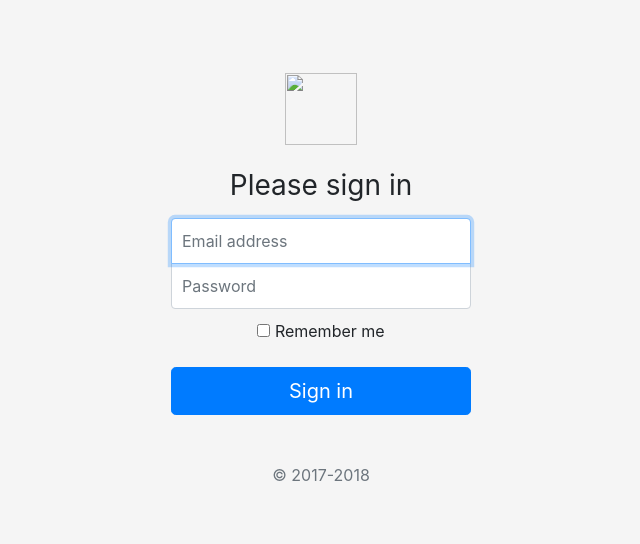
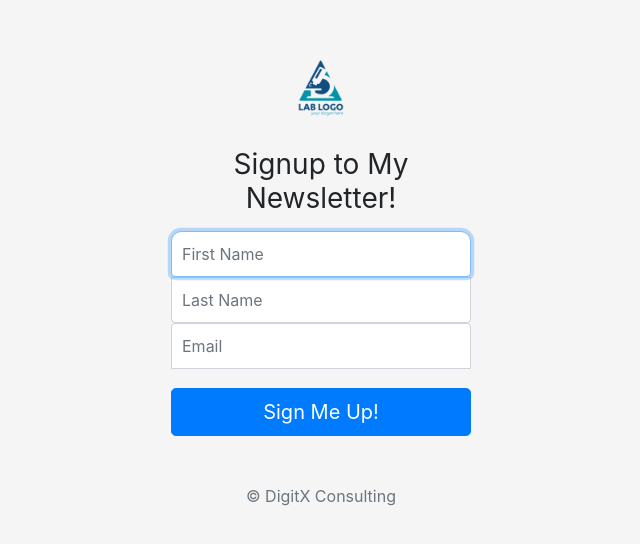
Before and after one commit to omarsalem422/Newsletter-Signup, a website: page signup.html in a window 1280 px wide. Shown: the part 112-656 px from the top of the page, without its empty margins (319-959 px from the left). Drawn offline with nearby package versions, Linux system fonts and the light colour scheme.

Commit message:
Final version of NewsLetter-SignUp

```diff
--- a/styles.css
+++ b/public/css/styles.css
@@ -42,3 +42,27 @@ body {
   border-top-left-radius: 0;
   border-top-right-radius: 0;
 }
+
+.top {
+  margin-bottom: 0px;
+  border-top-left-radius: 10px;
+  border-top-right-radius: 10px;
+}
+.middle {
+  margin-bottom: 0px;
+  border-top-left-radius: 0;
+  border-top-right-radius: 0;
+}
+.bottom {
+  margin-bottom: 20px;
+
+  border-bottom-left-radius: 50px;
+}
+.btn-block {
+  margin-top: 20px;
+  margin-bottom: 0px;
+}
+.copyright{
+  margin-top: -10px;
+  margin-bottom: 0px;
+}
--- a/signup.html
+++ b/signup.html
@@ -8,7 +8,7 @@
     <meta name="author" content="">
     <link rel="icon" href="../../../../favicon.ico">
 
-    <title>Signin Template for Bootstrap</title>
+    <title>Newsletter Signup</title>
 
     <link rel="canonical" href="https://getbootstrap.com/docs/4.1/examples/sign-in/">
 
@@ -18,24 +18,22 @@
 <script src="https://stackpath.bootstrapcdn.com/bootstrap/4.1.3/js/bootstrap.min.js" integrity="sha384-ChfqqxuZUCnJSK3+MXmPNIyE6ZbWh2IMqE241rYiqJxyMiZ6OW/JmZQ5stwEULTy" crossorigin="anonymous"></script>
 
     <!-- Custom styles for this template -->
-    <link href="styles.css" rel="stylesheet">
+    <link href="css/styles.css" rel="stylesheet">
   </head>
 
   <body class="text-center">
-    <form class="form-signin">
-      <img class="mb-4" src="../../assets/brand/bootstrap-solid.svg" alt="" width="72" height="72">
-      <h1 class="h3 mb-3 font-weight-normal">Please sign in</h1>
-      <label for="inputEmail" class="sr-only">Email address</label>
-      <input type="email" id="inputEmail" class="form-control" placeholder="Email address" required autofocus>
-      <label for="inputPassword" class="sr-only">Password</label>
-      <input type="password" id="inputPassword" class="form-control" placeholder="Password" required>
-      <div class="checkbox mb-3">
-        <label>
-          <input type="checkbox" value="remember-me"> Remember me
-        </label>
-      </div>
-      <button class="btn btn-lg btn-primary btn-block" type="submit">Sign in</button>
-      <p class="mt-5 mb-3 text-muted">&copy; 2017-2018</p>
+    <form action="/" class="form-signin" method="post">
+
+      <img class="mb-4" src="images/lablogo.jpg" alt="" width="72" height="72">
+      <h1 class="h3 mb-3 font-weight-normal">Signup to My Newsletter!</h1>
+
+      <input type="text" name="inputFirstName" class="form-control top" placeholder="First Name" required autofocus>
+      <input type="text" name="inputLastName" class="form-control middle" placeholder="Last Name" required>
+      <input type="email" name="inputEmail" class="form-control bottom" placeholder="Email" required>
+
+
+      <button class="btn btn-lg btn-primary btn-block" type="submit">Sign Me Up!</button>
+      <p class="mt-5 mb-3 text-muted copyright">&copy; DigitX Consulting</p>
     </form>
   </body>
 </html>
```
Also changed, not shown: app.js (+71 -0 lines), failure.html (+25 -0 lines), success.html (+19 -0 lines), public/images/lablogo.jpg (added).
